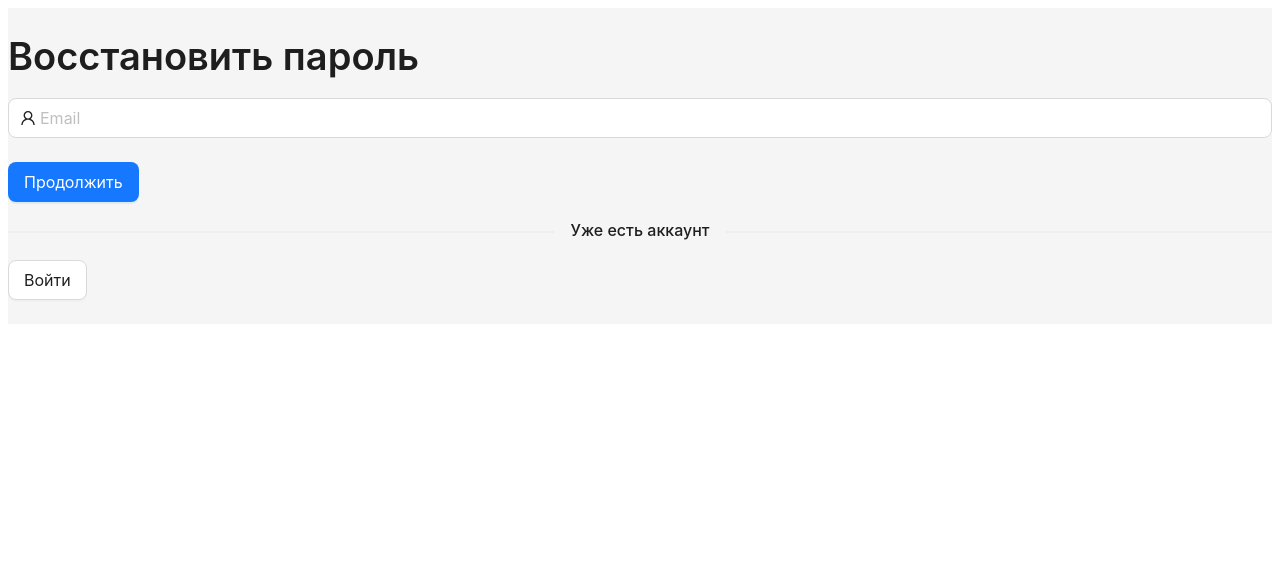
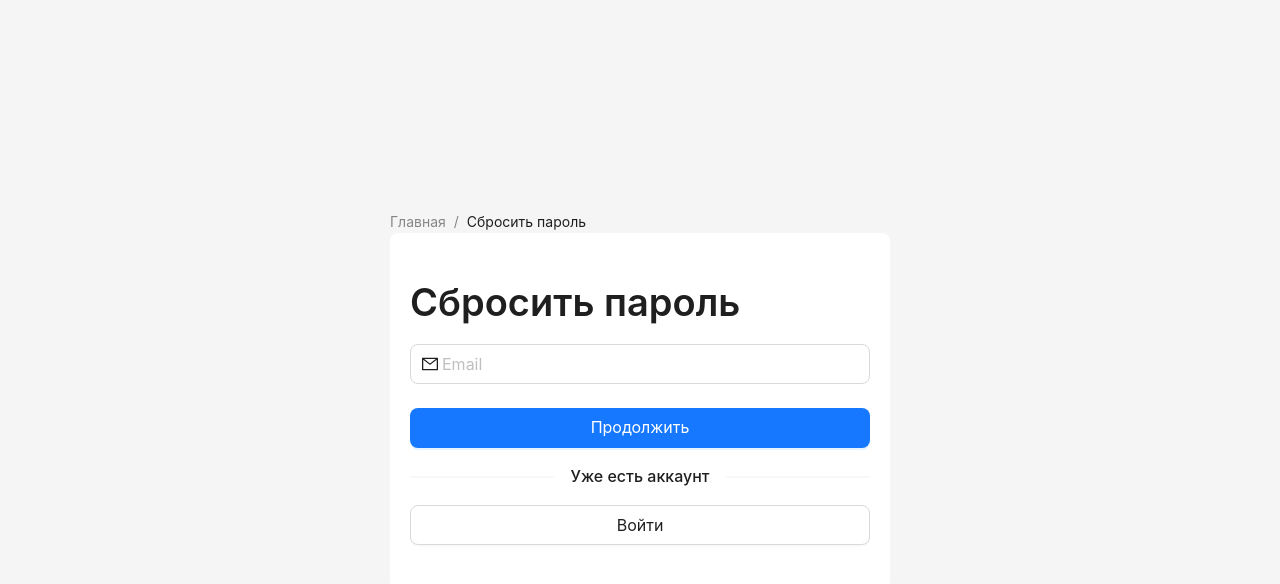
Before and after one commit to pqvel/diploma-project, a Next.js app: page /auth/restore in a window 1280 px wide. Shown: the top 584 px of the page. Built offline with nearby package versions, Linux system fonts and the light colour scheme.

Commit message:
add auth forms

```diff
--- a/src/components/layouts/AuthLayout.tsx
+++ b/src/components/layouts/AuthLayout.tsx
@@ -1,12 +1,29 @@
-import { Layout } from "antd";
+import { Flex, Layout } from "antd";
 import { FC, ReactNode, ReactElement } from "react";
+import "modern-normalize";
+import "../../app/globals.css";
 
 type Props = {
   children: ReactNode | ReactElement;
 };
 
 const AuthLayout: FC<Props> = ({ children }) => {
-  return <Layout>{children}</Layout>;
+  return (
+    <Layout style={{ minHeight: "100%", display: "flex" }}>
+      <Flex
+        style={{
+          minHeight: "100%",
+          flex: 1,
+          margin: 12,
+          alignItems: "center",
+          justifyContent: "center",
+          flexDirection: "column",
+        }}
+      >
+        <div style={{ maxWidth: 500, width: "100%" }}>{children}</div>
+      </Flex>
+    </Layout>
+  );
 };
 
 export default AuthLayout;
--- a/src/pages/auth/restore.tsx
+++ b/src/pages/auth/restore.tsx
@@ -1,30 +1,44 @@
 import { FC } from "react";
+import Link from "next/link";
+import { Button, Form, Input, Divider, Typography, Breadcrumb } from "antd";
+import { MailOutlined } from "@ant-design/icons";
 import AuthLayout from "@/components/layouts/AuthLayout";
-import { Button, Form, Input, Divider, Typography } from "antd";
-import { UserOutlined } from "@ant-design/icons";
-import Link from "next/link";
+
+const formStyles = {
+  maxWidth: 500,
+  width: "100%",
+  backgroundColor: "#fff",
+  padding: "20px",
+  borderRadius: 8,
+};
 
 const Restore: FC = () => {
   return (
     <AuthLayout>
-      <Form>
-        <Typography.Title level={1}>Восстановить пароль</Typography.Title>
+      <Breadcrumb style={{ width: "100%" }}>
+        <Breadcrumb.Item>
+          <Link href="/">Главная</Link>
+        </Breadcrumb.Item>
+        <Breadcrumb.Item>Сбросить пароль</Breadcrumb.Item>
+      </Breadcrumb>
+      <Form style={formStyles}>
+        <Typography.Title level={1}>Сбросить пароль</Typography.Title>
         <Form.Item>
           <Input
             size="large"
-            prefix={<UserOutlined />}
+            prefix={<MailOutlined />}
             placeholder="Email"
             type="email"
           />
         </Form.Item>
 
         <Form.Item>
-          <Button size="large" type="primary" htmlType="submit">
+          <Button style={{ width: "100%" }} size="large" type="primary">
             Продолжить
           </Button>
           <Divider>Уже есть аккаунт</Divider>
           <Link href="/auth/login">
-            <Button size="large" type="default" htmlType="submit">
+            <Button style={{ width: "100%" }} size="large" type="default">
               Войти
             </Button>
           </Link>
```
Also changed, not shown: src/pages/auth/login.tsx (+28 -6 lines), src/pages/auth/register.tsx (+35 -7 lines), src/services/AuthService.ts (added, +11 -0 lines), src/services/request.ts (added, +92 -0 lines).
